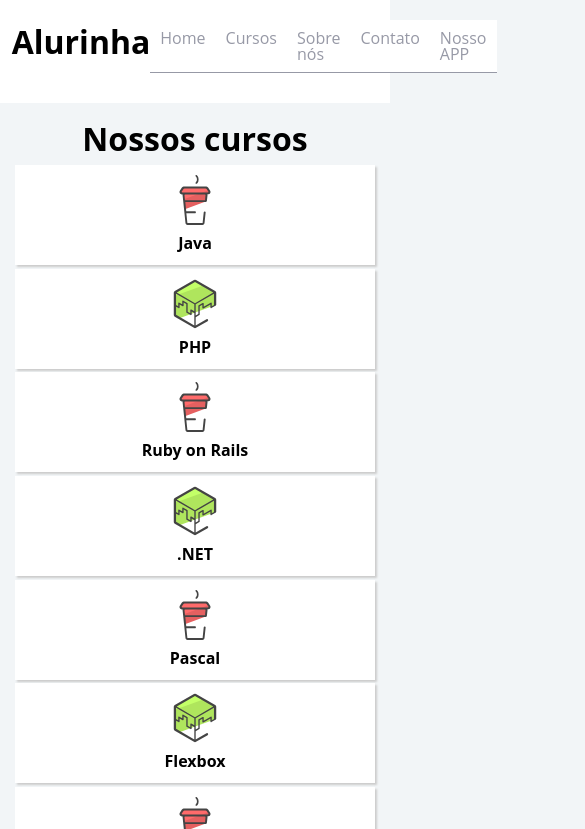
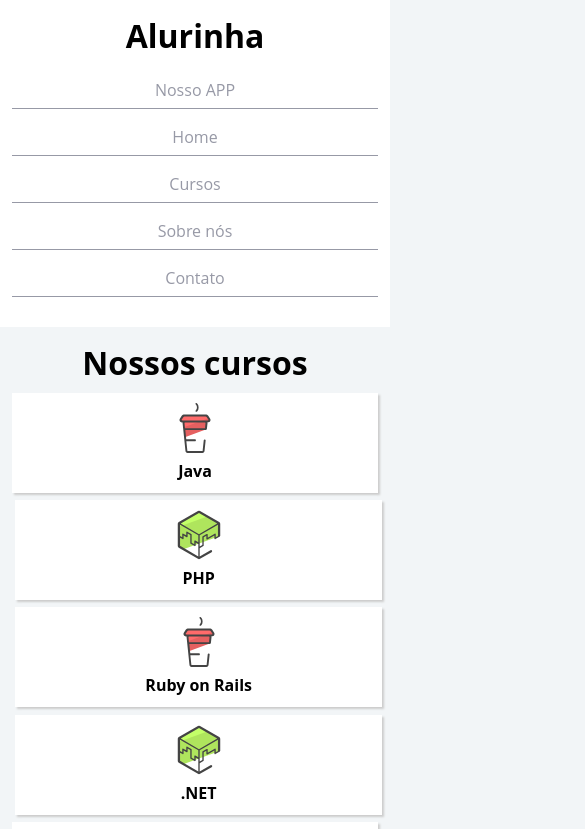
Before and after one commit to joaoeduardogomes/treino-flexbox, a plain HTML site: page flexbox/index.html in a window 390 px wide. Shown: the top 829 px of the page, 585 px wide, since content can reach past the window. Drawn offline with Linux system fonts and the light colour scheme.

Commit message:
flexbox part 3-4
Terminando a parte 3 e iniciando a parte 4 do curso de flexbox

```diff
--- a/flexbox/css/flexbox.css
+++ b/flexbox/css/flexbox.css
@@ -11,12 +11,35 @@
     display: flex;
 }
 
+/*MAIN*/
+.conteudoPrincipal-cursos {
+    display: flex; /*Isto fex todos os li(link) ficarem grudados*/
+    flex-wrap: wrap;
+}
+
+.conteudoPrincipal-cursos-link {
+    width: 23%; /*Isto desgrudou os li(link). Nem sempre vw é uma boa, aqui em vw são 18.*/
+    justify-content: space-between; /*desgruda as caixas dos li horizontalmente*/
+    /*margin: 1%; -> ou também podemos usar margem*/
+    margin-bottom: 1%;
+}
+
+.conteudoPrincipal-cursos-link:nth-child(4n) {
+    /*Esta configuração vai ser aplicada de 4 em 4 itens (4n), porque a quarta coluna não deve ter margem à direita neste caso.*/
+    margin-right: 0;
+}
+
+.conteudoPrincipal-cursos-link:nth-child(4n+1) {
+    /*Esta configuração também é de 4 em 4 itens, mas pegando a primeira coluna. O primeiro n é 0, portanto vai começando em 1, depois 5, depois 9 etc.*/
+    margin-left: 0;
+}
 
 /*RODAPÉ*/
 .rodapePrincipal-navMap-list {
     display: flex;
     flex-direction: column;
     flex-wrap: wrap;
+    /*flex-flow: column wrap (atalho pras duas propriedades de cima)*/
     height: 250px;
 }
 
@@ -40,3 +63,55 @@
 .rodapePrincipal-contatoForm-fieldset {
     display: flex;
 }
+
+/*MOBILE*/
+@media(max-width: 768px){
+    .cabecalhoPrincipal .container {
+        flex-direction: column;
+        align-items: initial;
+        text-align: center;
+    }
+
+    .cabecalhoPrincipal-nav {
+        flex-direction: column;
+    }
+
+    .cabecalhoPrincipal-nav-link-app {
+        order: -1; /*Isto vai fazer a opção "Nosso APP" do cabeçalho ficar no topo. O padrão é 0, então usa-se "-1" para a opção que se quer em primeiro.*/
+    }
+
+    .conteudoPrincipal-cursos {
+        flex-direction: column;
+    }
+
+    .conteudoPrincipal-cursos-link {
+        width: 100%;
+    }
+
+    .rodapePrincipal-navMap-list {
+        height: auto;
+    }
+
+    .rodapePrincipal-patrocinadores .container {
+        flex-direction: column;
+        align-items: center;
+    }
+
+    .rodapePrincipal-patrocinadores-list{
+        margin: 0;
+        width: 100%;
+        flex-direction: column; /*alteração minha*/
+    }
+
+    .rodapePrincipal-patrocinadores-list li { /*alteração minha*/
+        margin-bottom: 1.5vh; /*alteração minha*/
+    }
+
+    .rodapePrincipal-contatoForm {
+        width: 100%;
+    }
+
+    .rodapePrincipal-contatoForm-fieldset {
+        justify-content: center;
+    }
+}
--- a/flexbox/css/style.css
+++ b/flexbox/css/style.css
@@ -65,7 +65,7 @@ body {
 	display: block;
 	width: 100%;
 	height: 100%;
-	position: absolute;
+	/*position: absolute;*/
 	top: 0;
 	left: 0;
 }
```
